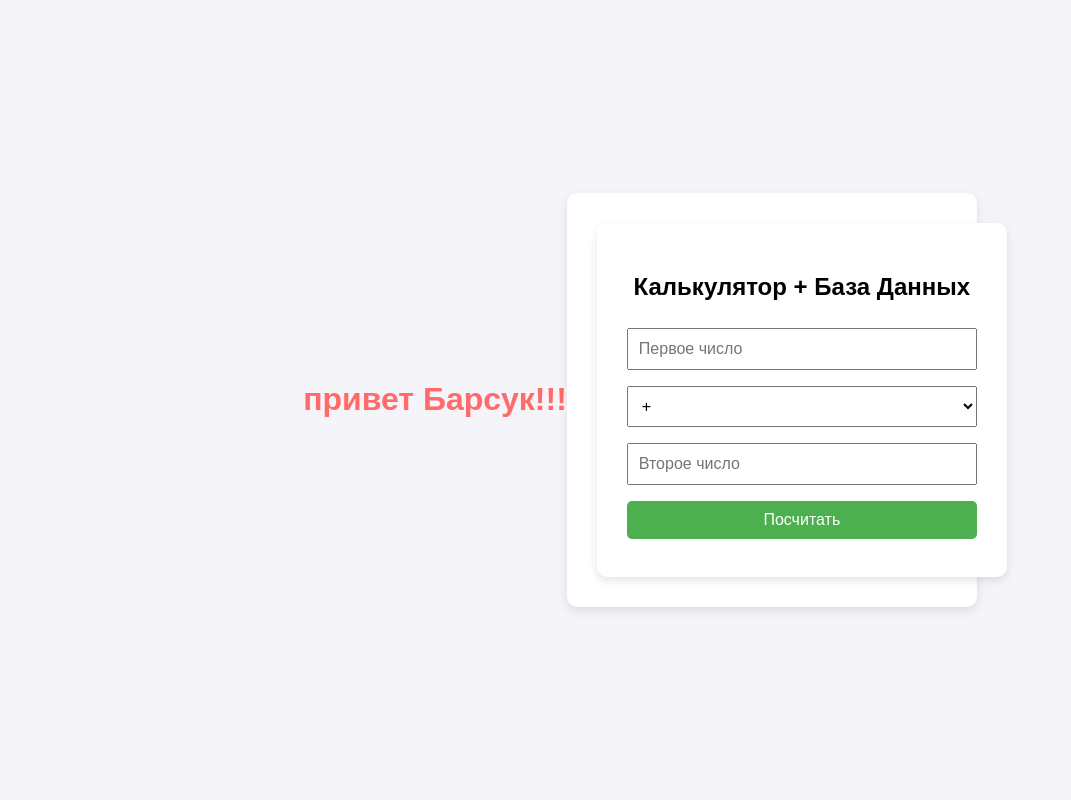
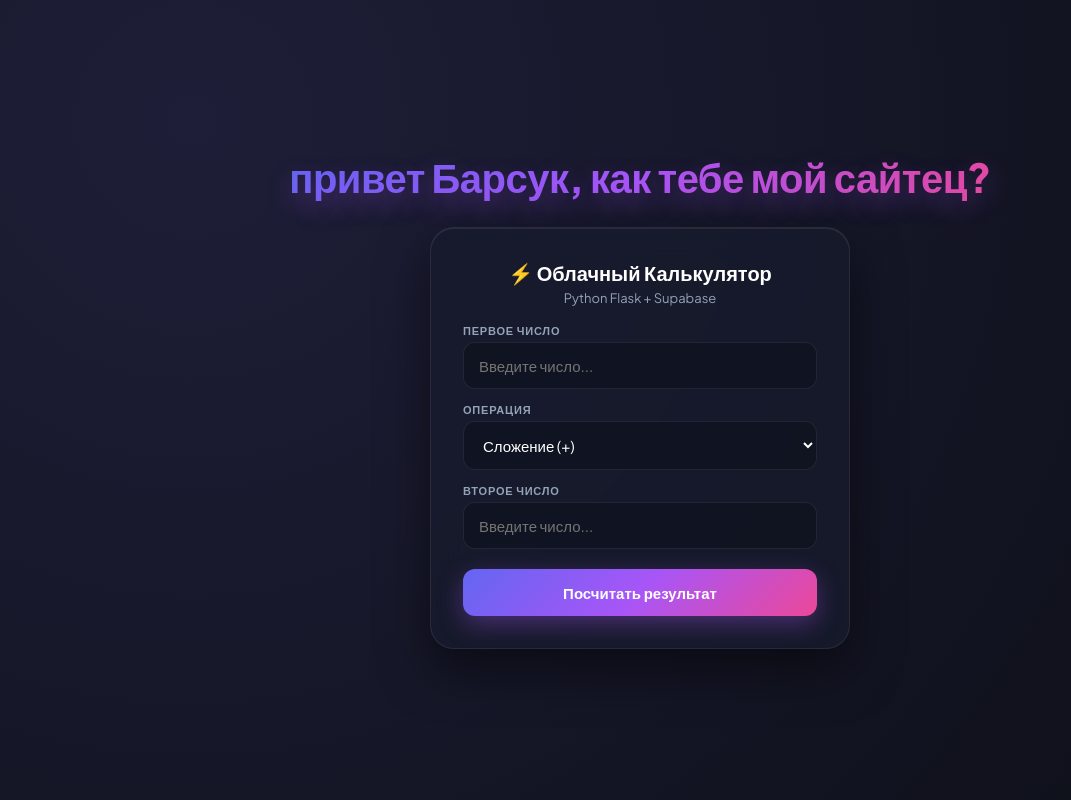
Before and after one commit to ritual88/flask_calc, a Flask app: page / in a window 1280 px wide. Shown: the whole page, without its empty margins (0-1071 px from the left). Run offline with Flask 3, Linux system fonts and the light colour scheme; data that the repository does not hold is empty.

Commit message:
Тренд дизайн + заголовок для Барсука

```diff
--- /dev/null
+++ b/static/style.css
@@ -0,0 +1,212 @@
+:root {
+    --bg-gradient: radial-gradient(circle at 15% 15%, #1e1e38 0%, #0d0f17 100%);
+    --card-bg: rgba(23, 27, 44, 0.75);
+    --card-border: rgba(255, 255, 255, 0.08);
+    --accent-grad: linear-gradient(135deg, #6366f1 0%, #a855f7 50%, #ec4899 100%);
+    --glow: rgba(168, 85, 247, 0.35);
+    --input-bg: rgba(15, 18, 30, 0.7);
+    --text-muted: #94a3b8;
+}
+
+* {
+    box-sizing: border-box;
+    margin: 0;
+    padding: 0;
+}
+
+body {
+    font-family: 'Plus Jakarta Sans', sans-serif;
+    background: var(--bg-gradient);
+    color: #fff;
+    min-height: 100vh;
+    display: flex;
+    flex-direction: column;
+    align-items: center;
+    justify-content: center;
+    padding: 30px 20px;
+}
+
+.header-title {
+    font-size: clamp(24px, 4.5vw, 40px);
+    font-weight: 800;
+    text-align: center;
+    margin-bottom: 25px;
+    background: var(--accent-grad);
+    -webkit-background-clip: text;
+    -webkit-text-fill-color: transparent;
+    text-shadow: 0 10px 25px var(--glow);
+    letter-spacing: -0.5px;
+}
+
+.glass-card {
+    background: var(--card-bg);
+    border: 1px solid var(--card-border);
+    backdrop-filter: blur(16px);
+    -webkit-backdrop-filter: blur(16px);
+    border-radius: 24px;
+    box-shadow: 0 20px 50px rgba(0, 0, 0, 0.5), inset 0 1px 0 rgba(255, 255, 255, 0.08);
+    padding: 32px;
+    width: 100%;
+    max-width: 420px;
+    display: flex;
+    flex-direction: column;
+    gap: 18px;
+    animation: fadeIn 0.5s ease-out;
+}
+
+@keyframes fadeIn {
+    from { opacity: 0; transform: translateY(12px); }
+    to { opacity: 1; transform: translateY(0); }
+}
+
+.card-header {
+    text-align: center;
+}
+
+.card-header h2 {
+    font-size: 20px;
+    font-weight: 700;
+}
+
+.card-header p {
+    font-size: 13px;
+    color: var(--text-muted);
+    margin-top: 4px;
+}
+
+form {
+    display: flex;
+    flex-direction: column;
+    gap: 14px;
+}
+
+.input-group label {
+    font-size: 11px;
+    font-weight: 600;
+    color: var(--text-muted);
+    text-transform: uppercase;
+    letter-spacing: 0.8px;
+    margin-bottom: 5px;
+    display: block;
+}
+
+input, select {
+    width: 100%;
+    padding: 13px 15px;
+    background: var(--input-bg);
+    border: 1px solid var(--card-border);
+    border-radius: 12px;
+    color: #fff;
+    font-size: 15px;
+    font-family: inherit;
+    outline: none;
+    transition: all 0.25s ease;
+}
+
+input:focus, select:focus {
+    border-color: #a855f7;
+    box-shadow: 0 0 0 3px rgba(168, 85, 247, 0.25);
+    background: rgba(22, 26, 44, 0.9);
+}
+
+select option {
+    background: #171b2c;
+    color: #fff;
+}
+
+button[type="submit"] {
+    margin-top: 6px;
+    padding: 14px;
+    background: var(--accent-grad);
+    border: none;
+    border-radius: 12px;
+    color: #fff;
+    font-size: 15px;
+    font-weight: 700;
+    font-family: inherit;
+    cursor: pointer;
+    box-shadow: 0 8px 25px var(--glow);
+    transition: all 0.25s ease;
+}
+
+button[type="submit"]:hover {
+    transform: translateY(-2px);
+    filter: brightness(1.1);
+    box-shadow: 0 12px 30px var(--glow);
+}
+
+button[type="submit"]:active {
+    transform: translateY(0);
+}
+
+.result-box {
+    background: rgba(99, 102, 241, 0.12);
+    border: 1px solid rgba(99, 102, 241, 0.3);
+    border-radius: 14px;
+    padding: 14px;
+    text-align: center;
+}
+
+.result-label {
+    font-size: 11px;
+    color: #c7d2fe;
+    text-transform: uppercase;
+    font-weight: 600;
+    letter-spacing: 1px;
+}
+
+.result-value {
+    font-size: 24px;
+    font-weight: 800;
+    margin-top: 4px;
+}
+
+.history-section {
+    border-top: 1px solid var(--card-border);
+    padding-top: 16px;
+}
+
+.history-title {
+    font-size: 12px;
+    font-weight: 600;
+    color: var(--text-muted);
+    margin-bottom: 10px;
+    display: flex;
+    justify-content: space-between;
+    align-items: center;
+}
+
+.history-badge {
+    background: rgba(168, 85, 247, 0.15);
+    color: #d8b4fe;
+    font-size: 10px;
+    padding: 2px 7px;
+    border-radius: 8px;
+}
+
+.history-list {
+    list-style: none;
+    display: flex;
+    flex-direction: column;
+    gap: 7px;
+}
+
+.history-item {
+    background: rgba(255, 255, 255, 0.03);
+    border: 1px solid rgba(255, 255, 255, 0.03);
+    border-radius: 10px;
+    padding: 9px 12px;
+    display: flex;
+    justify-content: space-between;
+    align-items: center;
+    font-size: 13px;
+}
+
+.history-item:hover {
+    background: rgba(255, 255, 255, 0.06);
+}
+
+.calc-res {
+    font-weight: 700;
+    color: #a855f7;
+}
--- a/templates/index.html
+++ b/templates/index.html
@@ -2,55 +2,64 @@
 <html lang="ru">
 <head>
     <meta charset="UTF-8">
-    <title>Калькулятор с Базой Данных</title>
-    <style>
-        body { font-family: Arial, sans-serif; background-color: #f4f4f9; display: flex; justify-content: center; align-items: center; height: 100vh; margin: 0; }
-        .card { background: white; padding: 30px; border-radius: 10px; box-shadow: 0 4px 10px rgba(0,0,0,0.1); width: 350px; text-align: center; }
-        input, select, button { width: 100%; padding: 10px; margin: 8px 0; box-sizing: border-box; font-size: 16px; }
-        button { background-color: #4CAF50; color: white; border: none; border-radius: 5px; cursor: pointer; }
-        button:hover { background-color: #45a049; }
-        .result { font-size: 18px; font-weight: bold; color: #333; margin-top: 10px; }
-        .history { margin-top: 20px; text-align: left; border-top: 1px solid #ddd; padding-top: 10px; }
-        .history h4 { margin: 0 0 5px 0; color: #555; font-size: 14px; }
-        .history ul { padding-left: 20px; margin: 0; font-size: 14px; color: #666; }
-    </style>
+    <meta name="viewport" content="width=device-width, initial-scale=1.0">
+    <title>Барсучий Калькулятор 🦡</title>
+    <link href="https://fonts.googleapis.com/css2?family=Plus+Jakarta+Sans:wght@400;600;700;800&display=swap" rel="stylesheet">
+    <link rel="stylesheet" href="{{ url_for('static', filename='style.css') }}">
 </head>
 <body>
-    <body>
-    <!-- Наш новый заголовок -->
-    <h1 style="color: #ff6b6b; text-align: center; margin-top: 20px;">привет Барсук!!!</h1>
 
-    <div class="card">
-        <!-- Здесь идет остальной код карточки калькулятора -->
+    <h1 class="header-title">привет Барсук, как тебе мой сайтец?</h1>
 
-
-    <div class="card">
-        <h2>Калькулятор + База Данных</h2>
+    <div class="glass-card">
+        <div class="card-header">
+            <h2>⚡ Облачный Калькулятор</h2>
+            <p>Python Flask + Supabase</p>
+        </div>
 
         <form method="POST">
-            <input type="number" step="any" name="num1" placeholder="Первое число" required>
-            <select name="operator">
-                <option value="+">+</option>
-                <option value="-">-</option>
-                <option value="*">*</option>
-                <option value="/">/</option>
-            </select>
-            <input type="number" step="any" name="num2" placeholder="Второе число" required>
-            <button type="submit">Посчитать</button>
+            <div class="input-group">
+                <label>Первое число</label>
+                <input type="number" step="any" name="num1" placeholder="Введите число..." required>
+            </div>
+
+            <div class="input-group">
+                <label>Операция</label>
+                <select name="operator">
+                    <option value="+">Сложение (+)</option>
+                    <option value="-">Вычитание (-)</option>
+                    <option value="*">Умножение (×)</option>
+                    <option value="/">Деление (÷)</option>
+                </select>
+            </div>
+
+            <div class="input-group">
+                <label>Второе число</label>
+                <input type="number" step="any" name="num2" placeholder="Введите число..." required>
+            </div>
+
+            <button type="submit">Посчитать результат</button>
         </form>
 
         {% if result is not none %}
-            <div class="result">Результат: {{ result }}</div>
+            <div class="result-box">
+                <div class="result-label">Результат</div>
+                <div class="result-value">{{ result }}</div>
+            </div>
         {% endif %}
 
-        <!-- --- БЛОК ИСТОРИИ ИЗ БАЗЫ ДАННЫХ --- -->
         {% if history %}
-            <div class="history">
-                <h4>История последних вычислений:</h4>
-                <ul>
-                    <!-- Цикл по записям из базы данных -->
+            <div class="history-section">
+                <div class="history-title">
+                    <span>История расчетов</span>
+                    <span class="history-badge">Live Supabase</span>
+                </div>
+                <ul class="history-list">
                     {% for item in history %}
-                        <li>{{ item[0] }} {{ item[1] }} {{ item[2] }} = {{ item[3] }}</li>
+                        <li class="history-item">
+                            <span>{{ item[0] }} {{ item[1] }} {{ item[2] }}</span>
+                            <span class="calc-res">= {{ item[3] }}</span>
+                        </li>
                     {% endfor %}
                 </ul>
             </div>
```
